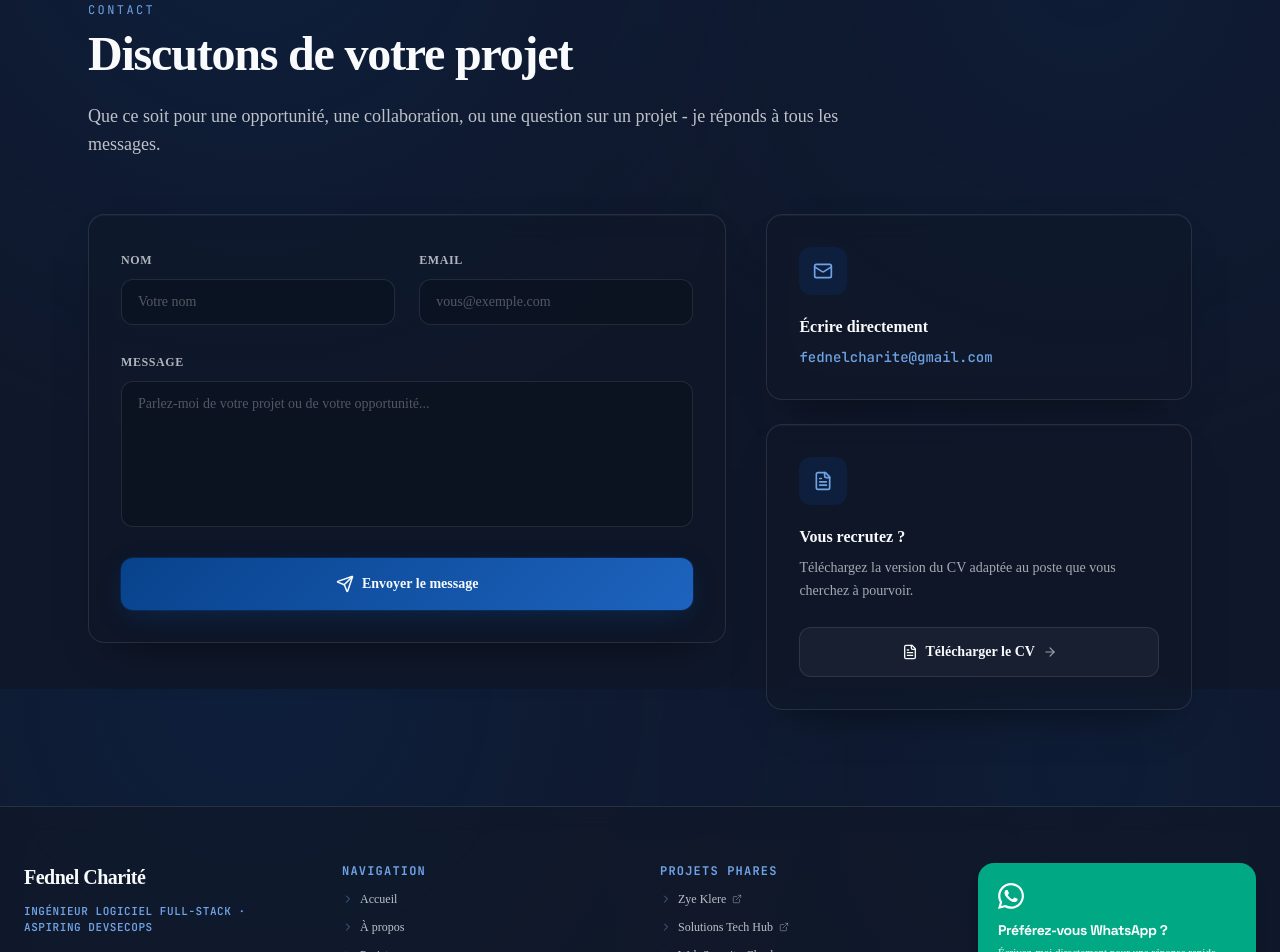
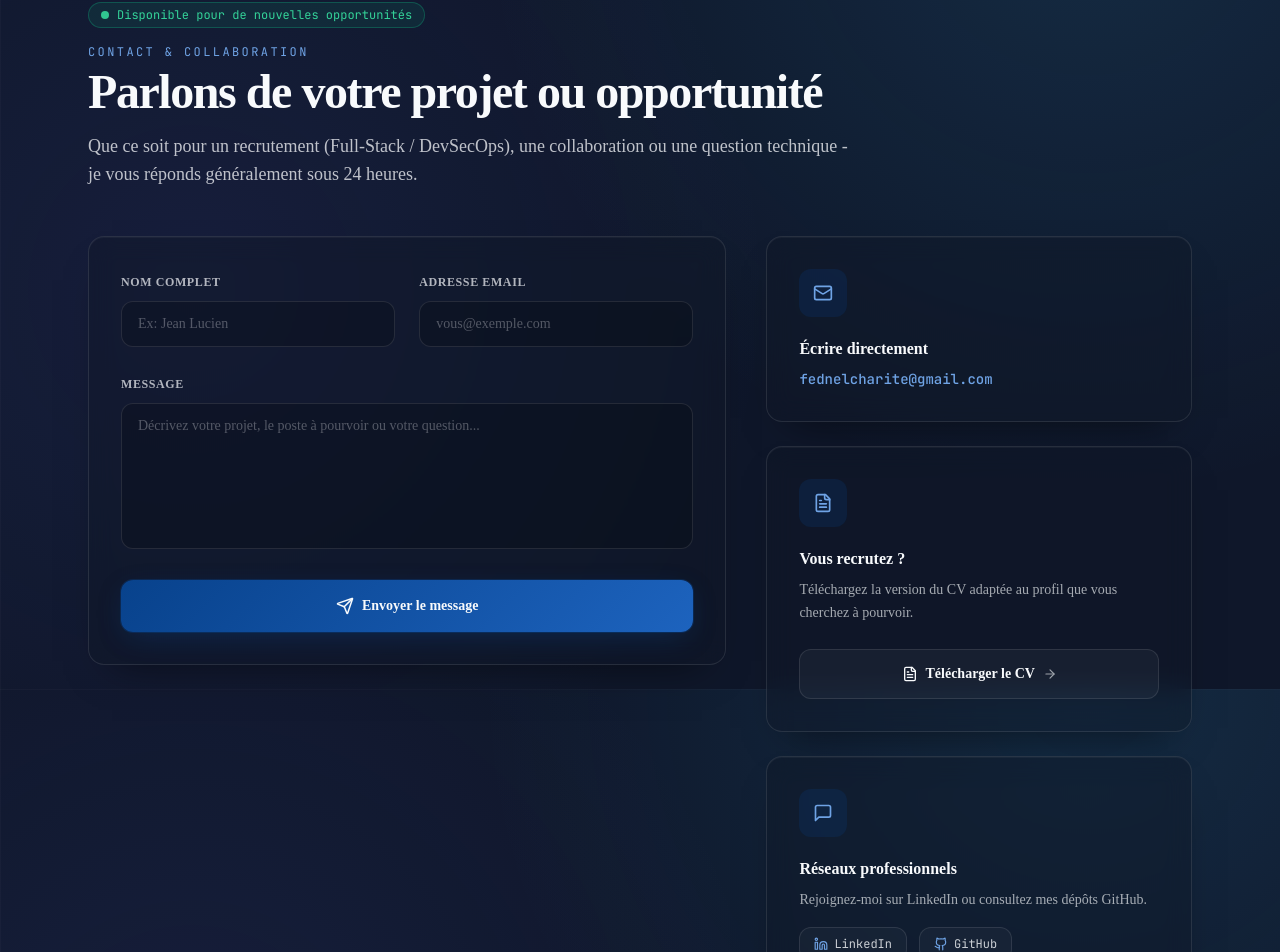
Before and after one commit to Feddy509/fednelCharite-portfolio, a Next.js app: page /contact in a window 1280 px wide. Shown: the part 111-1063 px from the top of the page. Built offline with nearby package versions, Linux system fonts and the light colour scheme.

Commit message:
correction des polices et couleur

```diff
--- a/app/contact/page.tsx
+++ b/app/contact/page.tsx
@@ -2,7 +2,7 @@
 
 import { useState } from "react";
 import type { FormEvent } from "react";
-import { Mail, Send, FileText, CheckCircle2, ArrowRight } from "lucide-react";
+import { Mail, Send, FileText, CheckCircle2, ArrowRight, MessageSquare, Linkedin, Github } from "lucide-react";
 import { personalInfo } from "@/data/portfolioData";
 import { useResumeModal } from "@/components/ResumeModal";
 import { useLanguage } from "@/app/context/LanguageContext";
@@ -15,35 +15,39 @@ export default function ContactPage() {
 
   const labels = {
     fr: {
-      badge: "Contact",
-      title: "Discutons de votre projet",
+      badge: "CONTACT & COLLABORATION",
+      status: "Disponible pour de nouvelles opportunités",
+      title: "Parlons de votre projet ou opportunité",
       subtitle:
-        "Que ce soit pour une opportunité, une collaboration, ou une question sur un projet - je réponds à tous les messages.",
-      nameLabel: "Nom",
-      namePlaceholder: "Votre nom",
-      emailLabel: "Email",
+        "Que ce soit pour un recrutement (Full-Stack / DevSecOps), une collaboration ou une question technique - je vous réponds généralement sous 24 heures.",
+      nameLabel: "Nom complet",
+      namePlaceholder: "Ex: Jean Lucien",
+      emailLabel: "Adresse email",
       emailPlaceholder: "vous@exemple.com",
       messageLabel: "Message",
-      messagePlaceholder: "Parlez-moi de votre projet ou de votre opportunité...",
+      messagePlaceholder: "Décrivez votre projet, le poste à pourvoir ou votre question...",
       btnSend: "Envoyer le message",
       btnSent: "Client mail ouvert",
       directEmailTitle: "Écrire directement",
       hiringTitle: "Vous recrutez ?",
       hiringDesc:
-        "Téléchargez la version du CV adaptée au poste que vous cherchez à pourvoir.",
+        "Téléchargez la version du CV adaptée au profil que vous cherchez à pourvoir.",
       btnResume: "Télécharger le CV",
+      socialTitle: "Réseaux professionnels",
+      socialDesc: "Rejoignez-moi sur LinkedIn ou consultez mes dépôts GitHub.",
     },
     en: {
-      badge: "Contact",
-      title: "Let's discuss your project",
+      badge: "CONTACT & COLLABORATION",
+      status: "Available for new opportunities",
+      title: "Let's discuss your project or opportunity",
       subtitle:
-        "Whether it's for an opportunity, a collaboration, or a question about a project - I respond to all messages.",
-      nameLabel: "Name",
-      namePlaceholder: "Your name",
-      emailLabel: "Email",
+        "Whether it's for a hiring opportunity (Full-Stack / DevSecOps), a collaboration, or a technical inquiry - I typically respond within 24 hours.",
+      nameLabel: "Full Name",
+      namePlaceholder: "e.g., Jean Lucien",
+      emailLabel: "Email Address",
       emailPlaceholder: "you@example.com",
       messageLabel: "Message",
-      messagePlaceholder: "Tell me about your project or opportunity...",
+      messagePlaceholder: "Tell me about your project, the job opening, or your inquiry...",
       btnSend: "Send Message",
       btnSent: "Mail client opened",
       directEmailTitle: "Write directly",
@@ -51,8 +55,31 @@ export default function ContactPage() {
       hiringDesc:
         "Download the version of the resume tailored to the position you are looking to fill.",
       btnResume: "Download Resume",
+      socialTitle: "Professional Networks",
+      socialDesc: "Connect with me on LinkedIn or check my GitHub repositories.",
     },
-  }[language];
+  }[language] || {
+    badge: "CONTACT & COLLABORATION",
+    status: "Disponible pour de nouvelles opportunités",
+    title: "Parlons de votre projet ou opportunité",
+    subtitle:
+      "Que ce soit pour un recrutement (Full-Stack / DevSecOps), une collaboration ou une question technique - je vous réponds généralement sous 24 heures.",
+    nameLabel: "Nom complet",
+    namePlaceholder: "Ex: Jean Lucien",
+    emailLabel: "Adresse email",
+    emailPlaceholder: "vous@exemple.com",
+    messageLabel: "Message",
+    messagePlaceholder: "Décrivez votre projet, le poste à pourvoir ou votre question...",
+    btnSend: "Envoyer le message",
+    btnSent: "Client mail ouvert",
+    directEmailTitle: "Écrire directement",
+    hiringTitle: "Vous recrutez ?",
+    hiringDesc:
+      "Téléchargez la version du CV adaptée au profil que vous cherchez à pourvoir.",
+    btnResume: "Télécharger le CV",
+    socialTitle: "Réseaux professionnels",
+    socialDesc: "Rejoignez-moi sur LinkedIn ou consultez mes dépôts GitHub.",
+  };
 
   const handleSubmit = (e: FormEvent) => {
     e.preventDefault();
@@ -67,24 +94,29 @@ export default function ContactPage() {
   return (
     <div className="mx-auto max-w-6xl px-6 pt-6 pb-16 sm:pt-8 sm:pb-24 font-sans text-paper">
       {/* ---------------------------------------------------------------- */}
-      {/* En-tête de la page (Aérée)                                       */}
+      {/* En-tête de la page                                               */}
       {/* ---------------------------------------------------------------- */}
       <div className="max-w-3xl">
+        <div className="inline-flex items-center gap-2 rounded-full border border-emerald-500/30 bg-emerald-500/10 px-3 py-1 font-mono text-xs text-emerald-400 mb-4">
+          <span className="h-2 w-2 rounded-full bg-emerald-400 animate-pulse" />
+          {labels.status}
+        </div>
+
         <p className="font-mono text-xs uppercase tracking-[0.2em] text-accent-300">
           {labels.badge}
         </p>
-        <h1 className="mt-3 font-sans text-3xl font-extrabold leading-tight text-paper sm:text-4xl lg:text-5xl">
+        <h1 className="mt-2 font-sans text-3xl font-extrabold leading-tight text-paper sm:text-4xl lg:text-5xl">
           {labels.title}
         </h1>
-        <p className="mt-6 font-sans text-base leading-relaxed text-paper/75 sm:text-lg">
+        <p className="mt-4 font-sans text-base leading-relaxed text-paper/75 sm:text-lg">
           {labels.subtitle}
         </p>
       </div>
 
       {/* ---------------------------------------------------------------- */}
-      {/* Section Formulaire & Sidebar (Grille Large)                     */}
+      {/* Section Formulaire & Sidebar                                     */}
       {/* ---------------------------------------------------------------- */}
-      <div className="mt-14 grid gap-10 lg:grid-cols-[1.2fr_0.8fr] lg:items-start">
+      <div className="mt-12 grid gap-10 lg:grid-cols-[1.2fr_0.8fr] lg:items-start">
         {/* Formulaire de contact */}
         <form
           onSubmit={handleSubmit}
@@ -163,7 +195,7 @@ export default function ContactPage() {
           </button>
         </form>
 
-        {/* Sidebar Info + Resume CTA */}
+        {/* Sidebar Info + Resume CTA + Socials */}
         <div className="space-y-6">
           {/* Email Direct */}
           <div className="group rounded-2xl border border-white/10 bg-ink-surface/40 p-8 backdrop-blur-md shadow-card transition hover:border-accent-500/30">
@@ -201,6 +233,37 @@ export default function ContactPage() {
               <ArrowRight size={14} className="opacity-60" />
             </button>
           </div>
+
+          {/* Social Networks Card */}
+          <div className="group rounded-2xl border border-white/10 bg-ink-surface/40 p-8 backdrop-blur-md shadow-card transition hover:border-accent-500/30">
+            <span className="flex h-12 w-12 items-center justify-center rounded-xl bg-accent-600/20 text-accent-300 transition-transform duration-300 group-hover:scale-110">
+              <MessageSquare size={20} />
+            </span>
+            <p className="mt-5 font-sans text-base font-bold text-paper">
+              {labels.socialTitle}
+            </p>
+            <p className="mt-2 font-sans text-sm leading-relaxed text-paper/65">
+              {labels.socialDesc}
+            </p>
+            <div className="mt-4 flex gap-3">
+              <a
+                href={personalInfo.social.linkedin}
+                target="_blank"
+                rel="noopener noreferrer"
+                className="inline-flex items-center gap-1.5 rounded-xl border border-white/10 bg-white/[0.03] px-3.5 py-2 font-mono text-xs text-paper/80 hover:text-paper hover:border-accent-400/50 transition"
+              >
+                <Linkedin size={14} className="text-accent-300" /> LinkedIn
+              </a>
+              <a
+                href={personalInfo.social.github}
+                target="_blank"
+                rel="noopener noreferrer"
+                className="inline-flex items-center gap-1.5 rounded-xl border border-white/10 bg-white/[0.03] px-3.5 py-2 font-mono text-xs text-paper/80 hover:text-paper hover:border-accent-400/50 transition"
+              >
+                <Github size={14} className="text-accent-300" /> GitHub
+              </a>
+            </div>
+          </div>
         </div>
       </div>
     </div>
--- a/app/globals.css
+++ b/app/globals.css
@@ -3,7 +3,7 @@
 @tailwind utilities;
 
 /* ===========================================================
-   TIPOGRAFI & STYLES DE BASE
+   TIPOGRAFI & STYLES DE BASE (MODERNE & CONTRASTÉ)
 =========================================================== */
 
 @layer base {
@@ -11,22 +11,26 @@
     scroll-behavior: smooth;
   }
 
-  /* Paragraf ak kò tèks ap pran Inter */
+  /* Background ki kase ble inifòm lan ak pwofondè & grid pattern */
   body {
-    font-family: var(--font-inter), -apple-system, BlinkMacSystemFont, "Segoe UI", Roboto, sans-serif;
-    background-image: radial-gradient(
-        circle at 20% 0%,
-        rgba(8, 66, 140, 0.18),
-        transparent 45%
-      ),
-      radial-gradient(circle at 85% 10%, rgba(8, 66, 140, 0.12), transparent 40%);
+    font-family: var(--font-sora), -apple-system, BlinkMacSystemFont, "Segoe UI", Roboto, sans-serif;
+    background-color: #080d1a; /* Base navy pwofon */
+    background-image:
+      /* Grid pattern sibtil ki bay yon sans "Engineering Canvas" */
+      linear-gradient(to right, rgba(255, 255, 255, 0.025) 1px, transparent 1px),
+      linear-gradient(to bottom, rgba(255, 255, 255, 0.025) 1px, transparent 1px),
+      /* Touch Cyan / Sky Blue anwo adwat */
+      radial-gradient(circle at 85% 0%, rgba(56, 189, 248, 0.12), transparent 45%),
+      /* Touch Indigo / Violet anba agoch */
+      radial-gradient(circle at 15% 50%, rgba(99, 102, 241, 0.09), transparent 50%);
+    background-size: 36px 36px, 36px 36px, auto, auto;
     background-attachment: fixed;
   }
 
-  /* H1, H2, H3, H4, H5, H6 ap pran Space Grotesk automatiquement */
+  /* H1, H2, H3, H4, H5, H6 ap pran Sora ak plis kontras */
   h1, h2, h3, h4, h5, h6 {
-    font-family: var(--font-heading), sans-serif;
-    letter-spacing: -0.025em;
+    font-family: var(--font-sora), sans-serif;
+    letter-spacing: -0.03em;
   }
 
   /* Monospace ap pran JetBrains Mono */
@@ -35,11 +39,12 @@
   }
 
   ::selection {
-    background-color: rgba(8, 66, 140, 0.35);
+    background-color: rgba(56, 189, 248, 0.3);
+    color: #ffffff;
   }
 
   :focus-visible {
-    outline: 2px solid #3d82d9;
+    outline: 2px solid #38bdf8;
     outline-offset: 2px;
     border-radius: 4px;
   }
@@ -59,6 +64,13 @@
 @layer utilities {
   .text-balance {
     text-wrap: balance;
+  }
+
+  /* Klas pou degrade sou gwo tit yo si w vle kase blan brut la */
+  .text-gradient {
+    background: linear-gradient(135deg, #ffffff 0%, #cbd5e1 50%, #38bdf8 100%);
+    -webkit-background-clip: text;
+    -webkit-text-fill-color: transparent;
   }
 }
 
--- a/data/portfolioData.ts
+++ b/data/portfolioData.ts
@@ -45,7 +45,7 @@ export const personalInfo = {
   ],
   social: {
     github: "https://github.com/feddy509",
-    linkedin: "https://linkedin.com/in/fednelcharite",
+    linkedin: "https://www.linkedin.com/in/fednel-charit%C3%A9-05271823b/",
     website: "https://fednelcharite.com",
   },
   heroVision:
```
Also changed, not shown: app/layout.tsx (+8 -14 lines).
